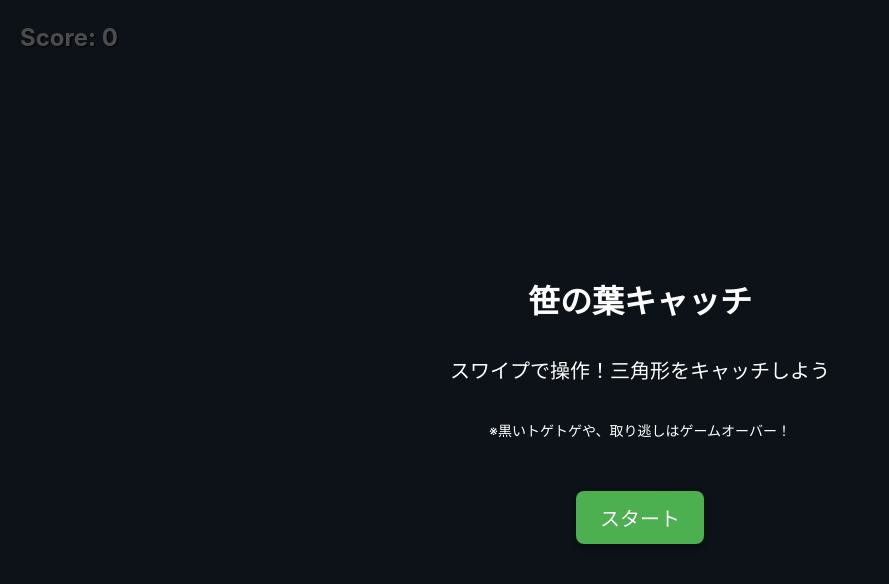
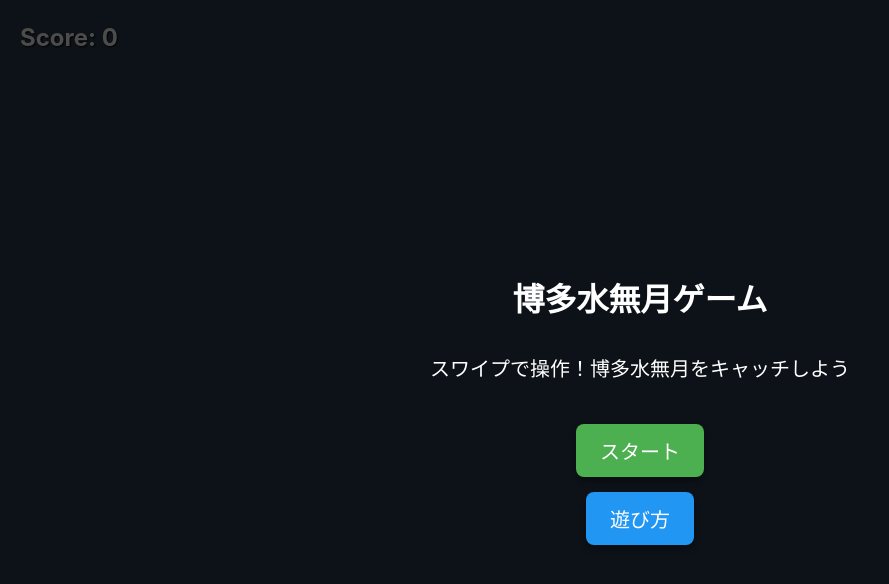
Before and after one commit to sansyoudouwagasi/games, a React (Vite) app in the folder falling-game/: page / in a window 1280 px wide. Shown: the top 584 px of the page, without its empty margins (0-889 px from the left). Built offline with nearby package versions, Linux system fonts and the light colour scheme.

Commit message:
Update title and add How to Play screen

```diff
--- a/falling-game/src/components/Game.tsx
+++ b/falling-game/src/components/Game.tsx
@@ -1,7 +1,7 @@
 import React, { useEffect, useRef, useState, useCallback } from 'react';
 import './Game.css';
 
-type GameState = 'start' | 'playing' | 'gameover';
+type GameState = 'start' | 'howToPlay' | 'playing' | 'gameover';
 
 interface FallingItem {
   id: number;
@@ -490,10 +490,25 @@ const Game: React.FC = () => {
 
       {gameState === 'start' && (
         <div className="overlay">
-          <h1>笹の葉キャッチ</h1>
-          <p>スワイプで操作！三角形をキャッチしよう</p>
-          <p style={{fontSize: '14px', marginBottom: '30px'}}>※黒いトゲトゲや、取り逃しはゲームオーバー！</p>
+          <h1>博多水無月ゲーム</h1>
+          <p>スワイプで操作！博多水無月をキャッチしよう</p>
           <button onClick={startGame}>スタート</button>
+          <button onClick={() => setGameState('howToPlay')} style={{ marginTop: '15px', backgroundColor: '#2196f3' }}>遊び方</button>
+        </div>
+      )}
+
+      {gameState === 'howToPlay' && (
+        <div className="overlay" style={{ padding: '20px', textAlign: 'left', maxWidth: '400px' }}>
+          <h2 style={{ textAlign: 'center', marginBottom: '20px', fontSize: '28px' }}>遊び方</h2>
+          <ul style={{ lineHeight: '1.8', fontSize: '18px', paddingLeft: '20px' }}>
+            <li style={{ marginBottom: '10px' }}><strong>博多水無月（三角形）</strong><br/>キャッチするとスコア+10。小豆、抹茶、甘夏が落ちてきます。</li>
+            <li style={{ marginBottom: '10px' }}><strong>お邪魔アイテム（黒い星）</strong><br/>キャッチしてしまうとゲームオーバー！</li>
+            <li style={{ marginBottom: '10px' }}><strong>お茶（湯飲み茶碗）</strong><br/>お助けアイテム。キャッチするとボーナス50点と、<strong>10秒間スローモーション</strong>になります！</li>
+            <li><strong>取り逃がし</strong><br/>博多水無月を画面外に落としてしまうとゲームオーバーです（お邪魔アイテムは落としてOK）。</li>
+          </ul>
+          <div style={{ textAlign: 'center', marginTop: '30px' }}>
+            <button onClick={() => setGameState('start')}>戻る</button>
+          </div>
         </div>
       )}
 
```
